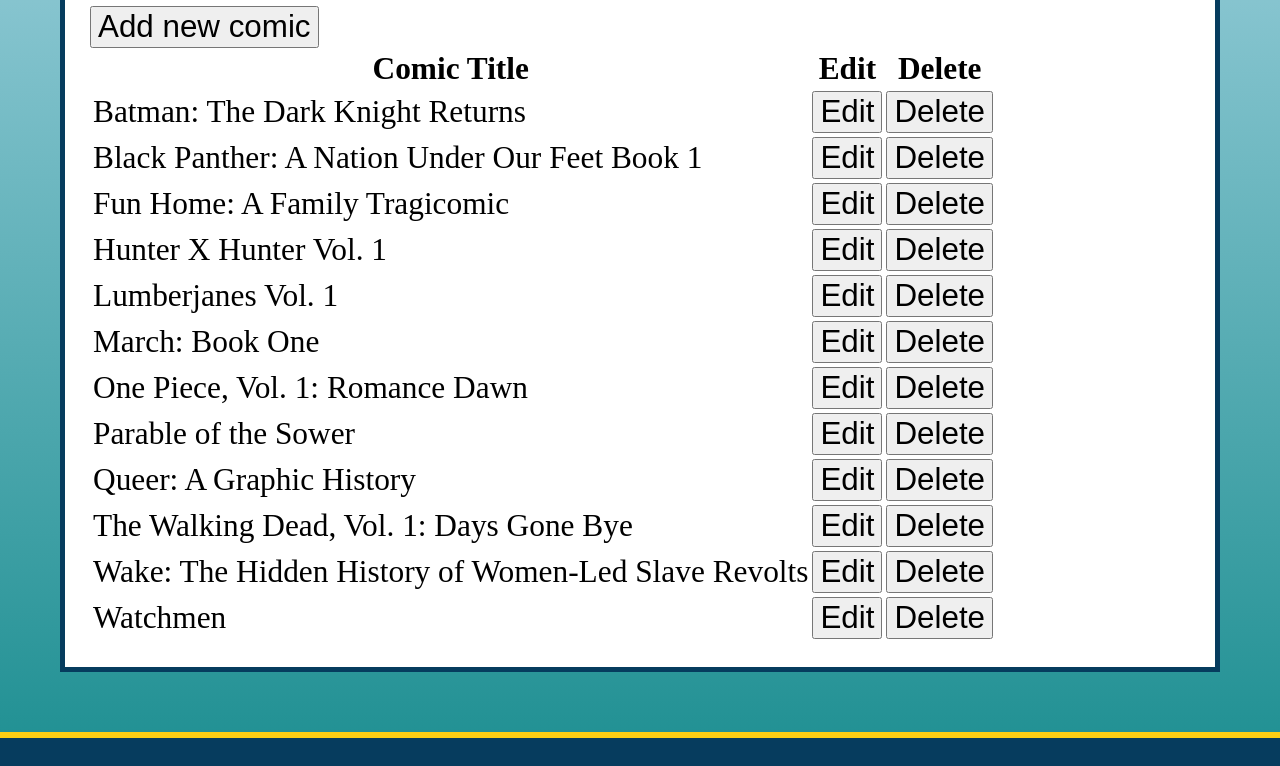
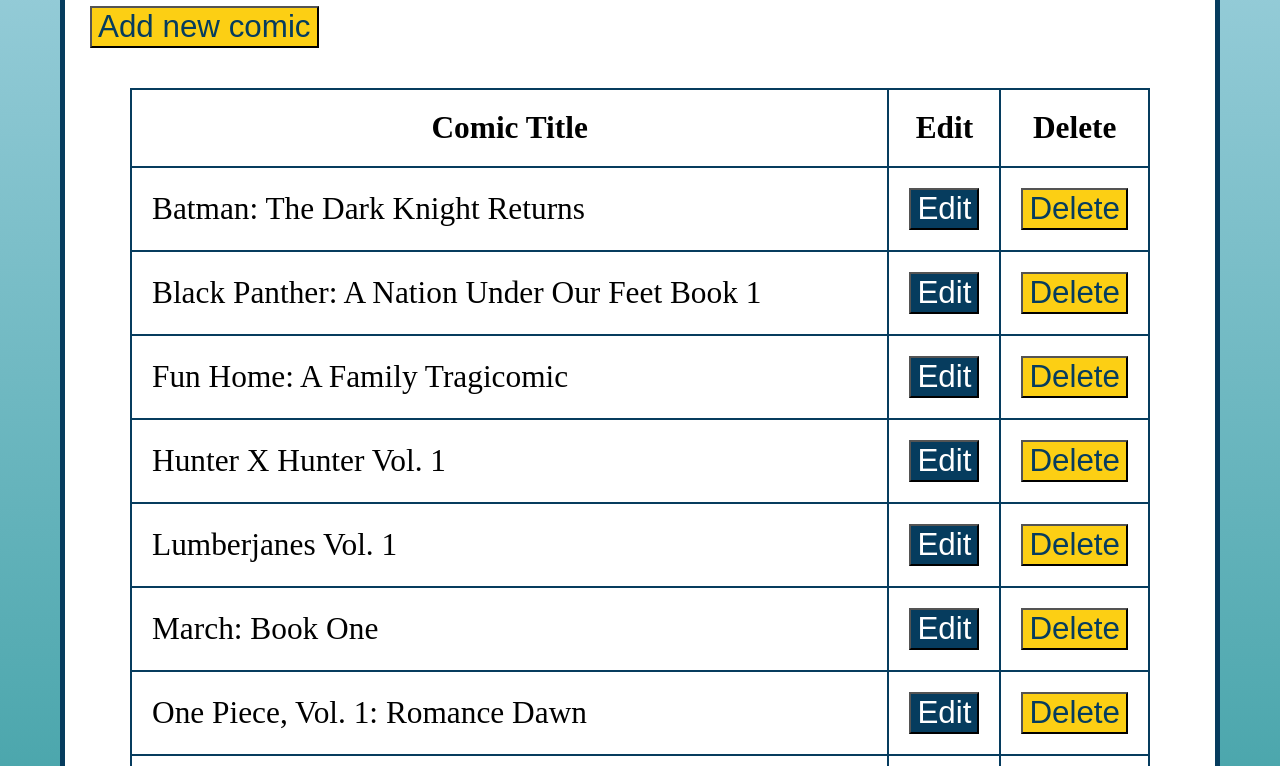
Before and after one commit to Kass-Lopez12/CodeSquad-Comics, a plain HTML site: page admin.html in a window 1280 px wide. Shown: the part 285-1051 px from the top of the page. Drawn offline with Linux system fonts and the light colour scheme.

Commit message:
added more css to pages

```diff
--- a/Public/styles/styles.css
+++ b/Public/styles/styles.css
@@ -26,6 +26,18 @@ nav{
     color: #FFFFFF;
     text-decoration: none;
 }
+nav a:hover {
+    color: #FCCF14;
+    font-weight: bold;
+}
+nav a:visited {
+    color: #FFFFFF;
+}
+nav a:active {
+    font-weight: bold;
+    color: blue;
+    background-color: #FCCF14;
+}
 footer{
     background-color: #063C5E;
     border-top: 6px #FCCF14 solid;
@@ -48,6 +60,18 @@ footer{
     margin: 0;
     margin-left: 10px;
     text-decoration: none;
+}
+footer a:hover {
+    color: #FCCF14;
+    font-weight: bold;
+}
+footer a:visited {
+    color: #FFFFFF;
+}
+footer a:active {
+    font-weight: bold;
+    color: blue;
+    background-color: #FCCF14;
 }
 .container {
     margin: 60px;
@@ -160,3 +184,40 @@ footer{
     padding: 50px;
     gap: 10px;
 }
+/*Admin Page*/
+.admin-page-title {
+    color: #063C5E;
+    text-align: center;
+}
+.admin-page-button {
+    background-color: #FCCF14;
+    color: #063C5E;
+    display:flex;
+    align-self: center;
+}
+table, tr, th, td {
+    border: 2px solid #063C5E;
+    border-collapse: collapse;
+    height: 30px;
+    padding: 20px;
+    margin: 40px;
+}
+td {
+    text-align: left;
+}
+/* :nth-child(odd){
+    background-color: grey;
+}*/
+.edit-btn {
+    background-color:#063C5E;
+    color:#FFFFFF;
+}
+.delete-btn{
+    background-color: #FCCF14;
+    color:#063C5E;
+}
+/*Input Page*/
+.input-group {
+    display: flex;
+    justify-content: center;
+}
--- a/admin.html
+++ b/admin.html
@@ -19,8 +19,8 @@
     </nav>
 <main>
     <div class="container">
-    <h1>Admin Page</h1>
-    <button>Add new comic</button>
+    <h1 class="admin-page-title">ADMIN PAGE</h1>
+    <button class="admin-page-button">Add new comic</button>
     <table>
         <tr>
             <th>Comic Title</th>
@@ -29,63 +29,63 @@
         </tr>
         <tr>
             <td>Batman: The Dark Knight Returns</td>
-            <td><button>Edit</button></td>
-            <td><button>Delete</button></td>
+            <td><button class="edit-btn">Edit</button></td>
+            <td><button class="delete-btn">Delete</button></td>
         </tr>
         <tr>
             <td>Black Panther: A Nation Under Our Feet Book 1</td>
-            <td><button>Edit</button></td>
-            <td><button>Delete</button></td>
+            <td><button class="edit-btn">Edit</button></td>
+            <td><button class="delete-btn">Delete</button></td>
         </tr>
         <tr>
             <td>Fun Home: A Family Tragicomic</td>
-            <td><button>Edit</button></td>
-            <td><button>Delete</button></td>
+            <td><button class="edit-btn">Edit</button></td>
+            <td><button class="delete-btn">Delete</button></td>
         </tr>
         <tr>
             <td>Hunter X Hunter Vol. 1</td>
-            <td><button>Edit</button></td>
-            <td><button>Delete</button></td>
+            <td><button class="edit-btn">Edit</button></td>
+            <td><button class="delete-btn">Delete</button></td>
         </tr>
         <tr>
             <td>Lumberjanes Vol. 1</td>
-            <td><button>Edit</button></td>
-            <td><button>Delete</button></td>
+            <td><button class="edit-btn">Edit</button></td>
+            <td><button class="delete-btn">Delete</button></td>
         </tr>
         <tr>
             <td>March: Book One</td>
-            <td><button>Edit</button></td>
-            <td><button>Delete</button></td>
+            <td><button class="edit-btn">Edit</button></td>
+            <td><button class="delete-btn">Delete</button></td>
         </tr>
         <tr>
             <td>One Piece, Vol. 1: Romance Dawn</td>
-            <td><button>Edit</button></td>
-            <td><button>Delete</button></td>
+            <td><button class="edit-btn">Edit</button></td>
+            <td><button class="delete-btn">Delete</button></td>
         </tr>
         <tr>
             <td>Parable of the Sower</td>
-            <td><button>Edit</button></td>
-            <td><button>Delete</button></td>
+            <td><button class="edit-btn">Edit</button></td>
+            <td><button class="delete-btn">Delete</button></td>
         </tr>
         <tr>
             <td>Queer: A Graphic History</td>
-            <td><button>Edit</button></td>
-            <td><button>Delete</button></td>
+            <td><button class="edit-btn">Edit</button></td>
+            <td><button class="delete-btn">Delete</button></td>
         </tr>
         <tr>
             <td>The Walking Dead, Vol. 1: Days Gone Bye</td>
-            <td><button>Edit</button></td>
-            <td><button>Delete</button></td>
+            <td><button class="edit-btn">Edit</button></td>
+            <td><button class="delete-btn">Delete</button></td>
         </tr>
         <tr>
             <td>Wake: The Hidden History of Women-Led Slave Revolts</td>
-            <td><button>Edit</button></td>
-            <td><button>Delete</button></td>
+            <td><button class="edit-btn">Edit</button></td>
+            <td><button class="delete-btn">Delete</button></td>
         </tr>
         <tr>
             <td>Watchmen</td>
-            <td><button>Edit</button></td>
-            <td><button>Delete</button></td>
+            <td><button class="edit-btn">Edit</button></td>
+            <td><button class="delete-btn">Delete</button></td>
         </tr>
     </div>
     </table>
```
Also changed, not shown: index.html (+10 -0 lines), one-piece-card.html (+10 -0 lines), update.html (+12 -10 lines), about.html (indentation only).
